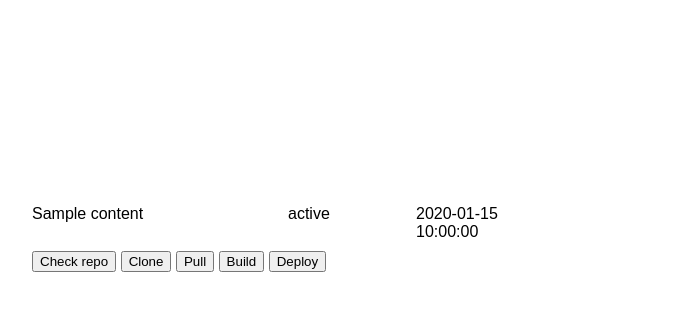
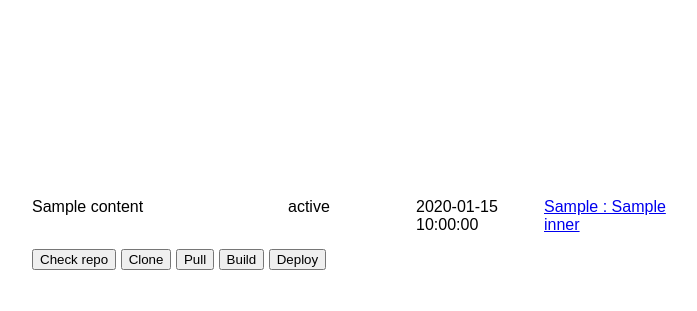
Before and after one commit to adamivangrgic/autodock, a FastAPI app: template templates/index.html in a window 1280 px wide. Shown: the part 154-465 px from the top of the page, without its empty margins (216-913 px from the left). Run offline with FastAPI, Linux system fonts and the light colour scheme; the template is opened without the code that fills it: most values are stand-ins (such as "Sample title", 1, 10 or a date in 2020).

Commit message:
added ports to dashboard

```diff
--- a/globals.py
+++ b/globals.py
@@ -1,13 +1,16 @@
+from typing import Dict, Any
+import yaml
+import json
+import os
+
 CONFIG_FILE_PATH = "/config/config.yaml"
 REPO_DATA_PATH = "/repo_data"
 REPO_DATA_FILE_PATH = "/repo_data/repo_data.json"
 
+HOST_ADDRESS = os.environ.get('HOST_ADDRESS', 'localhost')
+
 repo_data = {}
 config_data = {}
-
-from typing import Dict, Any
-import yaml
-import json
 
 
 def read_yaml_file(file_path: str) -> Dict[str, Any]:
--- a/main.py
+++ b/main.py
@@ -7,7 +7,7 @@ from fastapi.responses import HTMLResponse
 from fastapi.staticfiles import StaticFiles
 from fastapi.templating import Jinja2Templates
 
-from globals import REPO_DATA_PATH, REPO_DATA_FILE_PATH, CONFIG_FILE_PATH
+from globals import REPO_DATA_PATH, REPO_DATA_FILE_PATH, CONFIG_FILE_PATH, HOST_ADDRESS
 from globals import repo_data, config_data
 from globals import read_yaml_file, read_json_file, write_json_file
 
@@ -146,7 +146,7 @@ async def dash_index(request: Request):
         content[name]['inspect'] = inspect_output
 
     return templates.TemplateResponse(
-        request=request, name="index.html", context={"content": content}
+        request=request, name="index.html", context={"content": content, "HOST_ADDRESS": HOST_ADDRESS}
     )
 
 # # Define an endpoint with path parameter
--- a/static/css/styles.css
+++ b/static/css/styles.css
@@ -22,7 +22,7 @@ body {
     display: grid;
     grid-template-columns: 2fr 1fr 1fr 1fr 1fr 1fr 1fr;
 
-    margin-bottom: 10px;
+    margin-bottom: 15px;
 }
 
 .button-row {
@@ -38,5 +38,5 @@ body {
 }
 
 .repo {
-    margin-bottom: 15px;
+    margin-bottom: 25px;
 }
--- a/templates/index.html
+++ b/templates/index.html
@@ -14,6 +14,11 @@
                 <a>{{ name }}</a>
                 <a>{{ repo['inspect'][0]['State']['Status'] }}</a>
                 <a>{{ repo['inspect'][0]['Created'] }}</a>
+                <div>
+                {% for inner, outer in repo['inspect'][0]['NetworkSettings']['Ports'].items() %}
+                    <a href="{{ HOST_ADDRESS }}:{{ outer[0]['HostPort'] }}">{{ outer[0]['HostPort'] }} : {{ inner }}</a>
+                {% endfor %}
+                </div>
             </div>
             <div class="button-row">
                 <button onclick="apiCall('/api/repo/check', {'name': '{{ name }}'})">Check repo</button>
```
